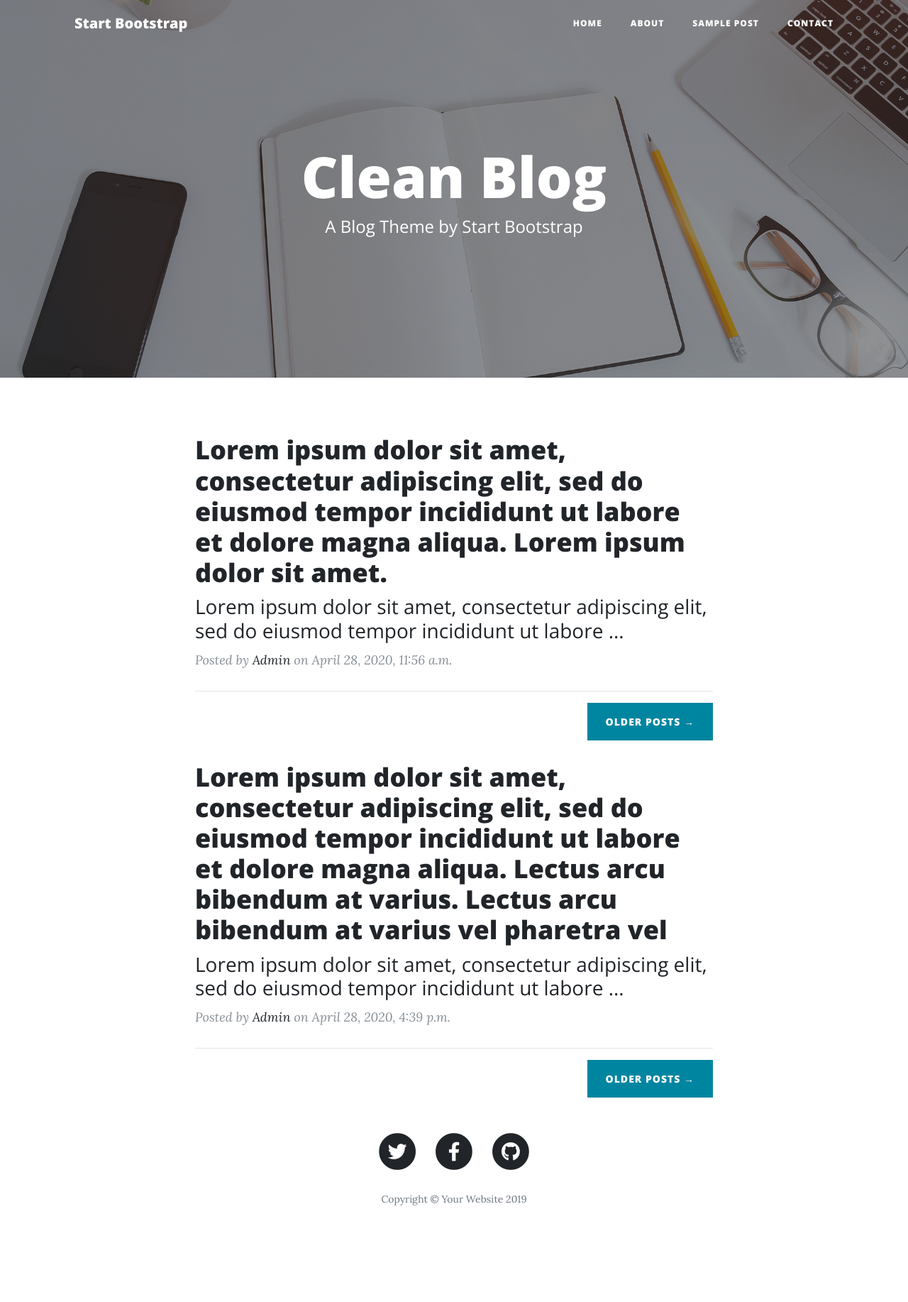
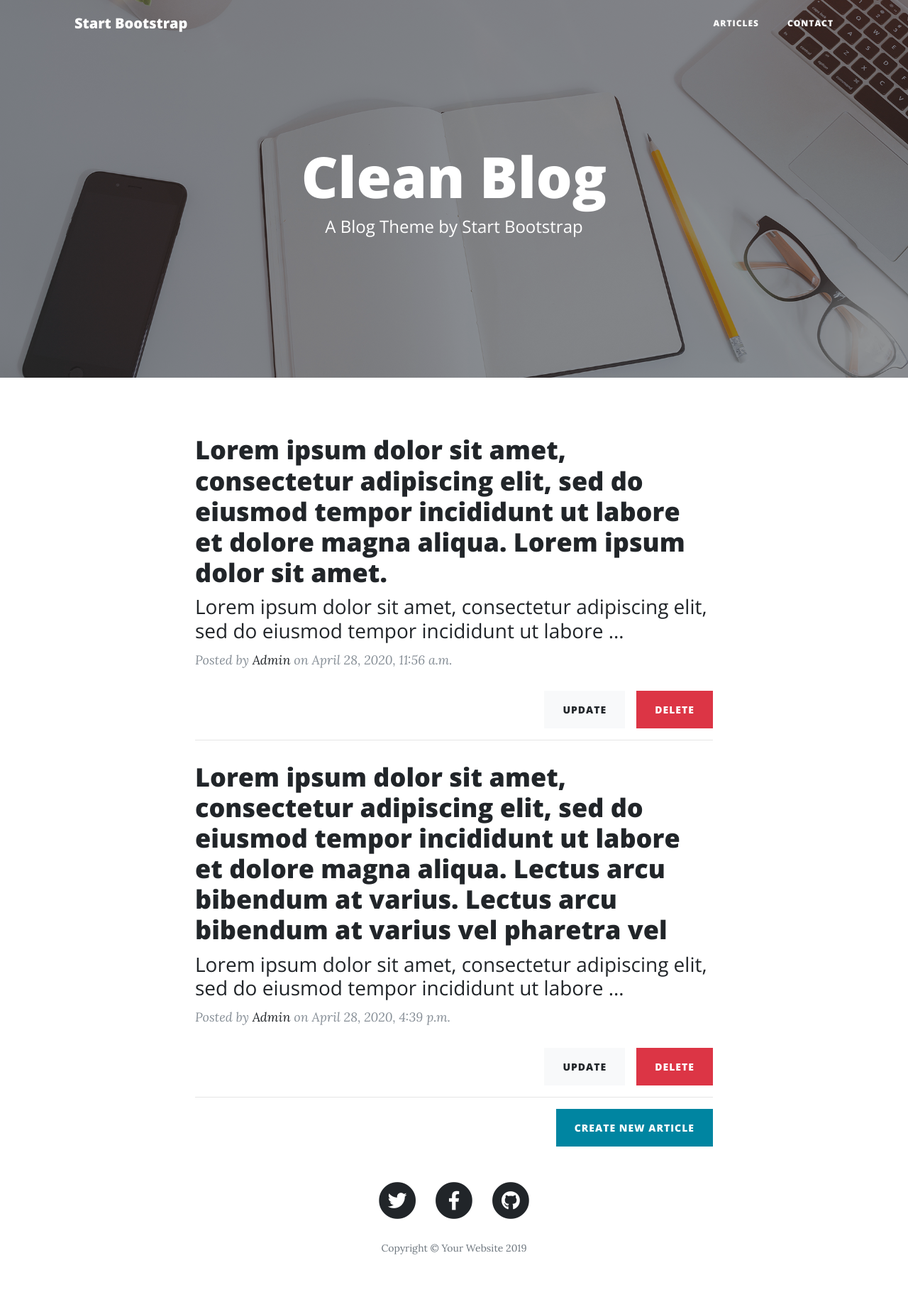
Before and after one commit to IvyGH/blog, a Django app: page /articles/ in a window 1280 px wide. Shown: the whole page at 71% size. Before the commit the page ends 1698 px from the top, so only its background shows below. Run offline with Django 3.2, Linux system fonts and the light colour scheme; data comes from the database, SQL or seed files in the repository; some libraries are stand-ins or nearby versions.

Commit message:
Added create, update and delete articles

```diff
--- a/blog/articles/forms.py
+++ b/blog/articles/forms.py
@@ -9,6 +9,6 @@ class ArticleModelForm(forms.ModelForm):
         fields = ['title', 'text', 'author']
         widgets = {
             'title': forms.TextInput(attrs={'class': 'form-control'}),
-            'text': forms.Textarea(),
+            'text': forms.Textarea(attrs={'class': 'form-control'}),
             'author': forms.TextInput(attrs={'class': 'form-control'}),
         }
--- a/blog/articles/views.py
+++ b/blog/articles/views.py
@@ -29,7 +29,7 @@ class ArticleCreateView(CreateView):
     form_class = ArticleModelForm
     model = Article
     template_name = 'articles/articles_create.html'
-    success_url = '/'
+    success_url = '/articles/'
 
 
 class ArticleUpdateView(UpdateView):
@@ -37,11 +37,11 @@ class ArticleUpdateView(UpdateView):
     form_class = ArticleModelForm
     model = Article
     template_name = 'articles/articles_update.html'
-    success_url = '/'
+    success_url = '/articles/'
 
 
 class ArticleDeleteView(DeleteView):
     """ Article delete view """
     model = Article
     template_name = 'articles/articles_delete.html'
-    success_url = '/'
+    success_url = '/articles/'
--- a/blog/templates/articles/articles.html
+++ b/blog/templates/articles/articles.html
@@ -14,10 +14,10 @@
     </div>
   </div>
 </header>
-  {% for article in articles %}
 <div class="container">
   <div class="row">
     <div class="col-lg-8 col-md-10 mx-auto">
+      {% for article in articles %}
       <div class="post-preview">
         <a href="{{ article.get_absolute_url }}">
           <h2 class="post-title">
@@ -30,14 +30,19 @@
         <p class="post-meta">Posted by
           <a href="#">{{ article.author }}</a>
           on {{ article.created }}</p>
+        <div class="clearfix">
+          <a class="btn btn-danger float-right" href="{% url 'delete_article' pk=article.id %}">Delete</a>
+          <a class="btn btn-light float-right mr-3" href="{% url 'update_article' pk=article.id %}">Update</a>
         </div>
+      </div>
+
       <hr>
+      {% endfor %}
       <!-- Pager -->
       <div class="clearfix">
-          <a class="btn btn-primary float-right" href="#">Older Posts &rarr;</a>
+        <a class="btn btn-primary float-right" href="{% url 'create_article' %}">Create new article</a>
       </div>
     </div>
   </div>
 </div>
-  {% endfor %}
 {% endblock content %}
--- a/blog/templates/articles/articles_detail.html
+++ b/blog/templates/articles/articles_detail.html
@@ -24,6 +24,10 @@
       <div class="row">
         <div class="col-lg-8 col-md-10 mx-auto">
           {{ article.text }}
+          <div class="clearfix mt-2">
+            <a class="btn btn-danger float-right" href="{% url 'delete_article' pk=article.id %}">Delete</a>
+            <a class="btn btn-light float-right mr-3" href="{% url 'update_article' pk=article.id %}">Update</a>
+          </div>
         </div>
       </div>
     </div>
--- a/blog/templates/base.html
+++ b/blog/templates/base.html
@@ -37,13 +37,7 @@
       <div class="collapse navbar-collapse" id="navbarResponsive">
         <ul class="navbar-nav ml-auto">
           <li class="nav-item">
-            <a class="nav-link" href="index.html">Home</a>
-          </li>
-          <li class="nav-item">
-            <a class="nav-link" href="about.html">About</a>
-          </li>
-          <li class="nav-item">
-            <a class="nav-link" href="post.html">Sample Post</a>
+            <a class="nav-link" href="{% url 'articles' %}">Articles</a>
           </li>
           <li class="nav-item">
             <a class="nav-link" href="contact.html">Contact</a>
```
Also changed, not shown: blog/templates/articles/articles_create.html (added, +9 -0 lines), blog/templates/articles/articles_delete.html (added, +10 -0 lines), blog/templates/articles/articles_update.html (added, +9 -0 lines). Lines whose indentation alone changed are shown as unchanged.
